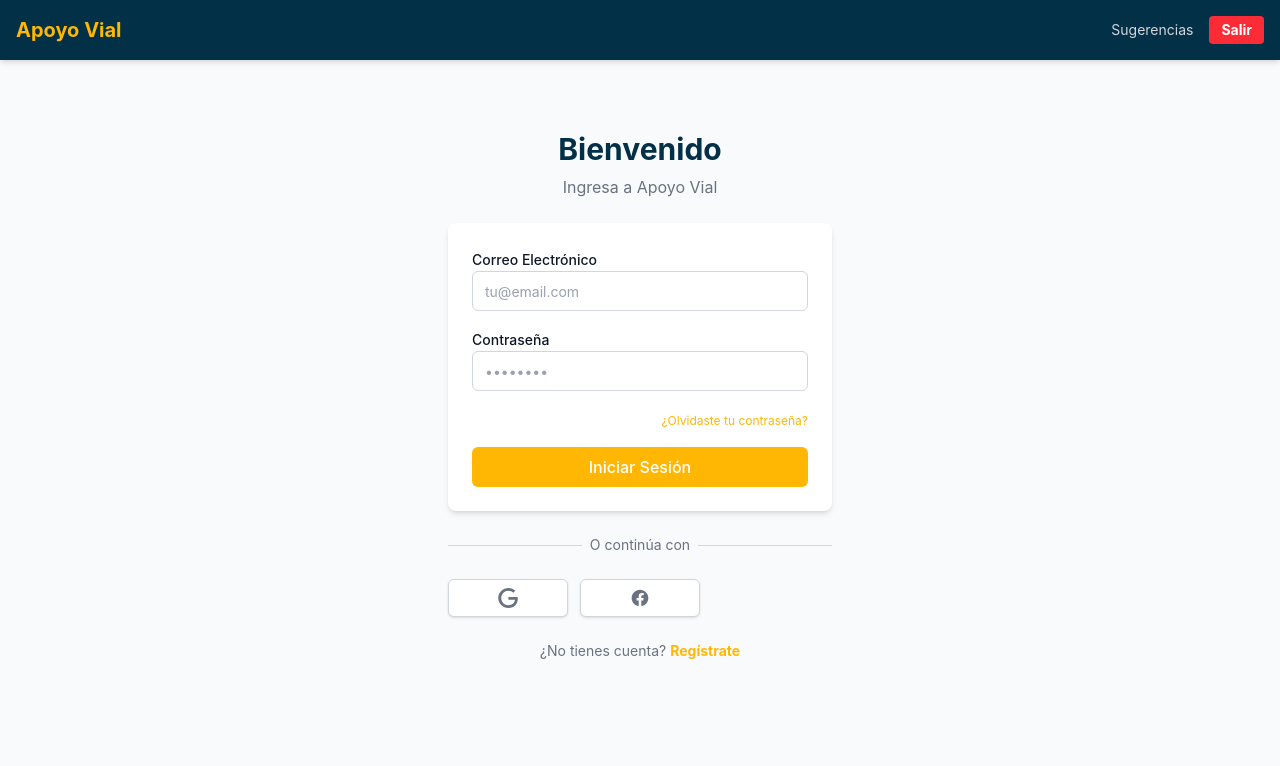
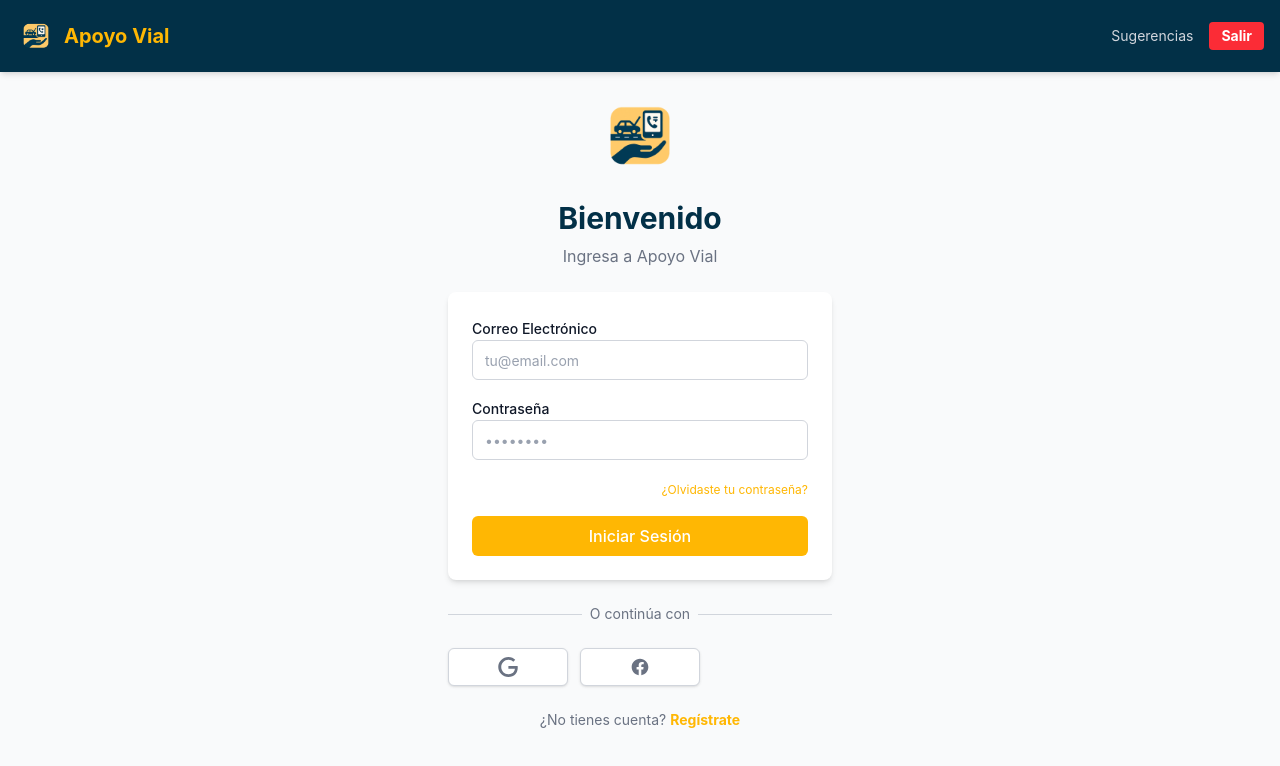
Before and after one commit to AbdielKun117/apoyo-vial, a React (Vite) app: page / in a window 1280 px wide. Shown: the top 766 px of the page. Built offline with nearby package versions, Linux system fonts and the light colour scheme.

Commit message:
Implement custom logo in Layout and Login

```diff
--- a/src/components/layout/Layout.jsx
+++ b/src/components/layout/Layout.jsx
@@ -5,7 +5,10 @@ export function Layout() {
         <div className="min-h-screen bg-gray-50 flex flex-col">
             <header className="bg-secondary text-white p-4 shadow-md sticky top-0 z-50">
                 <div className="container mx-auto flex justify-between items-center">
-                    <h1 className="text-xl font-bold text-primary cursor-pointer" onClick={() => window.location.href = '/role-selection'}>Apoyo Vial</h1>
+                    <div className="flex items-center space-x-2 cursor-pointer" onClick={() => window.location.href = '/role-selection'}>
+                        <img src="/logo.png" alt="Apoyo Vial Logo" className="h-10 w-auto" />
+                        <h1 className="text-xl font-bold text-primary">Apoyo Vial</h1>
+                    </div>
                     <div className="flex items-center space-x-4">
                         <button
                             onClick={() => window.location.href = '/suggestions'}
--- a/src/pages/Login.jsx
+++ b/src/pages/Login.jsx
@@ -85,6 +85,7 @@ export function Login() {
     return (
         <div className="flex flex-col items-center justify-center min-h-[80vh] space-y-6">
             <div className="text-center space-y-2">
+                <img src="/logo.png" alt="Apoyo Vial" className="h-24 w-auto mx-auto mb-4" />
                 <h1 className="text-3xl font-bold text-secondary">
                     {isSignUp ? 'Crear Cuenta' : 'Bienvenido'}
                 </h1>
```
